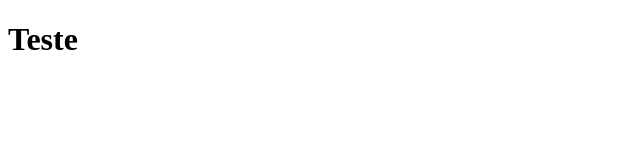
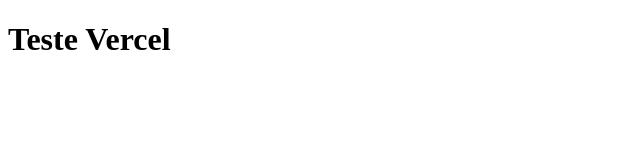
Before and after one commit to GabrielProzin/clone-tabnews, a Next.js app: page / in a window 1280 px wide. Shown: the top 160 px of the page, without its empty margins (0-640 px from the left). Built offline with nearby package versions, Linux system fonts and the light colour scheme.

Commit message:
teste para o Vercel

```diff
--- a/pages/index.js
+++ b/pages/index.js
@@ -1,5 +1,5 @@
 function Home() {
-  return <h1>Teste</h1>;
+  return <h1>Teste Vercel</h1>;
 }
 
 export default Home;
```
